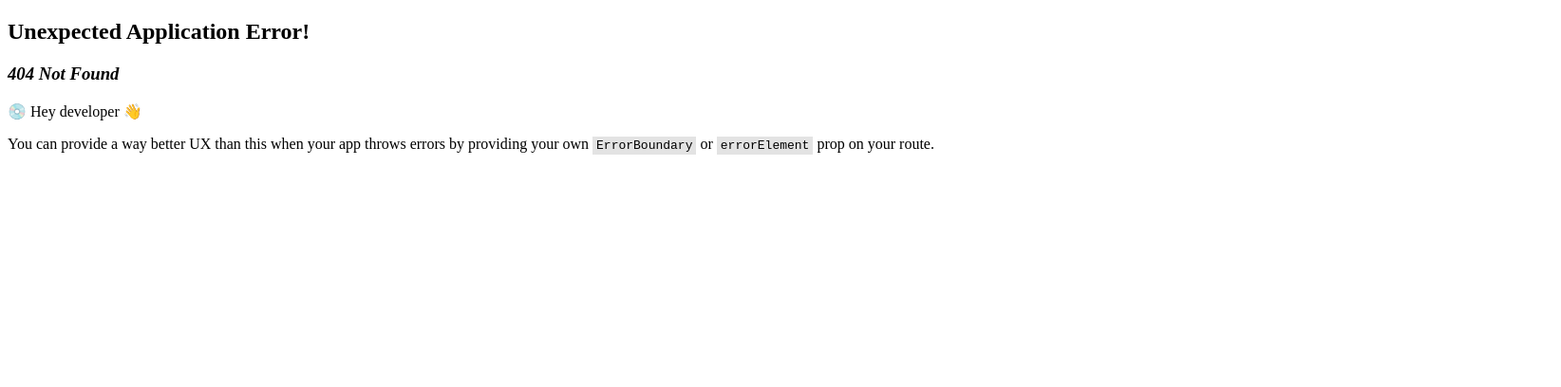
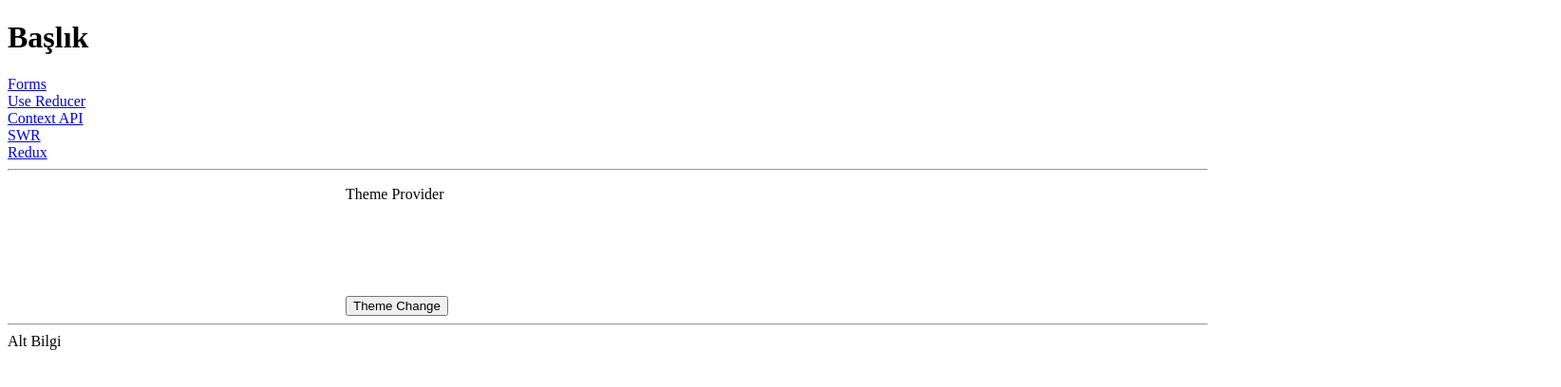
Before and after one commit to neominalsolutions/react-webpack-starterpack, a React app: page /contextApi in a window 1280 px wide. Before the commit this address had no page. Shown: the top 408 px of the page at 95% size, 1644 px wide, since content can reach past the window. Built offline with nearby package versions, Linux system fonts and the light colour scheme.

Commit message:
useContext Api

```diff
--- a/src/components/app.component.css
+++ /dev/null
@@ -1,4 +0,0 @@
-.App {
-    padding: 5rem;
-    font-size: x-large;
-}
--- /dev/null
+++ b/src/contexts/theme.context.jsx
@@ -0,0 +1,19 @@
+import React, { createContext, useState } from 'react';
+
+// UI componentlerden bu context erişmem lazım
+export const ThemeContext = createContext();
+
+// Provider ile tüm child componentlre ilgili state geçişleri yapıcaz
+
+export const ThemeProvider = ({ children }) => {
+	const [theme, setTheme] = useState({ textColor: 'black', bgColor: 'white' });
+
+	const values = {
+		theme, // güncel değeri almamızı sağlar.
+		setTheme, // değeri günceller
+	};
+
+	return (
+		<ThemeContext.Provider value={values}>{children}</ThemeContext.Provider>
+	);
+};
--- /dev/null
+++ b/src/pages/use.context.page.tsx
@@ -0,0 +1,33 @@
+import React, { useContext } from 'react';
+import { ThemeContext, ThemeProvider } from '../contexts/theme.context';
+
+function UseContextPage() {
+	const { theme, setTheme } = useContext<any>(ThemeContext);
+
+	return (
+		<>
+			<ThemeProvider>
+				<p
+					style={{
+						backgroundColor: theme.bgColor,
+						color: theme.textColor,
+						width: '100vw',
+						height: '100px',
+					}}
+				>
+					Theme Provider
+				</p>
+
+				<button
+					onClick={() => {
+						setTheme({ bgColor: 'red', textColor: 'white' });
+					}}
+				>
+					Theme Change
+				</button>
+			</ThemeProvider>
+		</>
+	);
+}
+
+export default UseContextPage;
--- /dev/null
+++ b/src/pages/use.reducer.page.tsx
@@ -0,0 +1,40 @@
+import React, { useReducer, useState } from 'react';
+import { CounterReducer } from '../reducers/counter.reducer';
+
+function UseReducerPage() {
+	// karmaşık local state güncelleme logiclerini type bazlı ayrı bir reducer dosyası üzerinden yönetmemizi sağlayan bir local state yönetim mekanizması
+
+	const [state, dispatch] = useReducer(CounterReducer, {
+		age: 42,
+		employeed: true,
+	});
+
+	// const [incrementAge, setIncrementAge] = useState<number>(42);
+	// const [unemployeed, setUnemployeed] = useState<any>(65);
+
+	return (
+		<>
+			<button
+				onClick={() => {
+					dispatch({ type: 'incremented_age' });
+					// setIncrementAge(incrementAge + 1);
+				}}
+			>
+				Increment age
+			</button>
+
+			<button
+				onClick={() => {
+					dispatch({ type: 'unemployeed', payload: 65 });
+					// setUnemployeed(65);
+				}}
+			>
+				Unemployeed
+			</button>
+
+			<p>Hello! You are {state.age}.</p>
+		</>
+	);
+}
+
+export default UseReducerPage;
--- /dev/null
+++ b/src/reducers/counter.reducer.ts
@@ -0,0 +1,21 @@
+// güncel state
+// action state değiştirmek için gönderilen payload yani veri ve action içindeki type yapılması gereken eylem.
+
+export function CounterReducer(state: any, action: any) {
+	console.log('state', state);
+	console.log('action', action);
+
+	if (action.type === 'incremented_age') {
+		return {
+			age: state.age + 1,
+			employeed: true,
+		};
+	} else if (action.type === 'unemployeed') {
+		return {
+			age: action.payload,
+			employeed: false,
+		};
+	}
+
+	throw Error('Unknown action.');
+}
--- a/webpack.config.js
+++ b/webpack.config.js
@@ -15,7 +15,7 @@ module.exports = {
 	module: {
 		rules: [
 			{
-				test: /\.(ts|tsx)$/,
+				test: /\.(ts|tsx|js|jsx)$/,
 				exclude: /node_modules/,
 				use: 'babel-loader',
 			},
```
Also changed, not shown: src/components/app.component.tsx (deleted, +0 -21 lines), src/index.tsx (+12 -2 lines).
